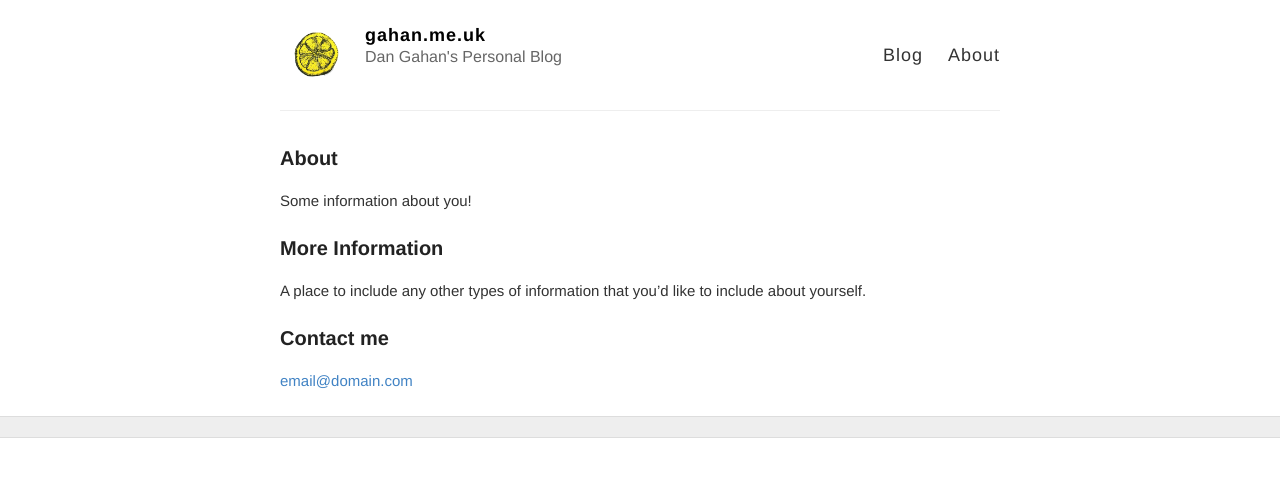
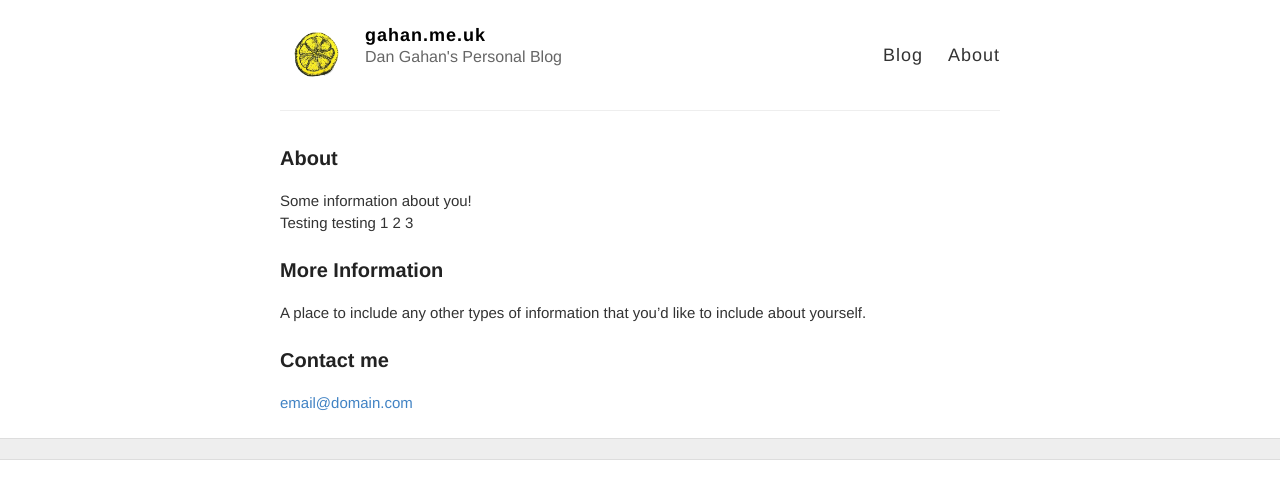
Before and after one commit to DanGahan/DanGahan.github.io, a Jekyll site: the page built from about.md, in a window 1280 px wide. Shown: the top 499 px of the page. Built offline with Jekyll 4.4.1, drawn with Linux system fonts in a browser that asks for light colours.

Commit message:
test about

```diff
--- a/about.md
+++ b/about.md
@@ -6,6 +6,8 @@ permalink: /about/
 
 Some information about you!
 
+Testing testing 1 2 3
+
 ### More Information
 
 A place to include any other types of information that you'd like to include about yourself.
```
